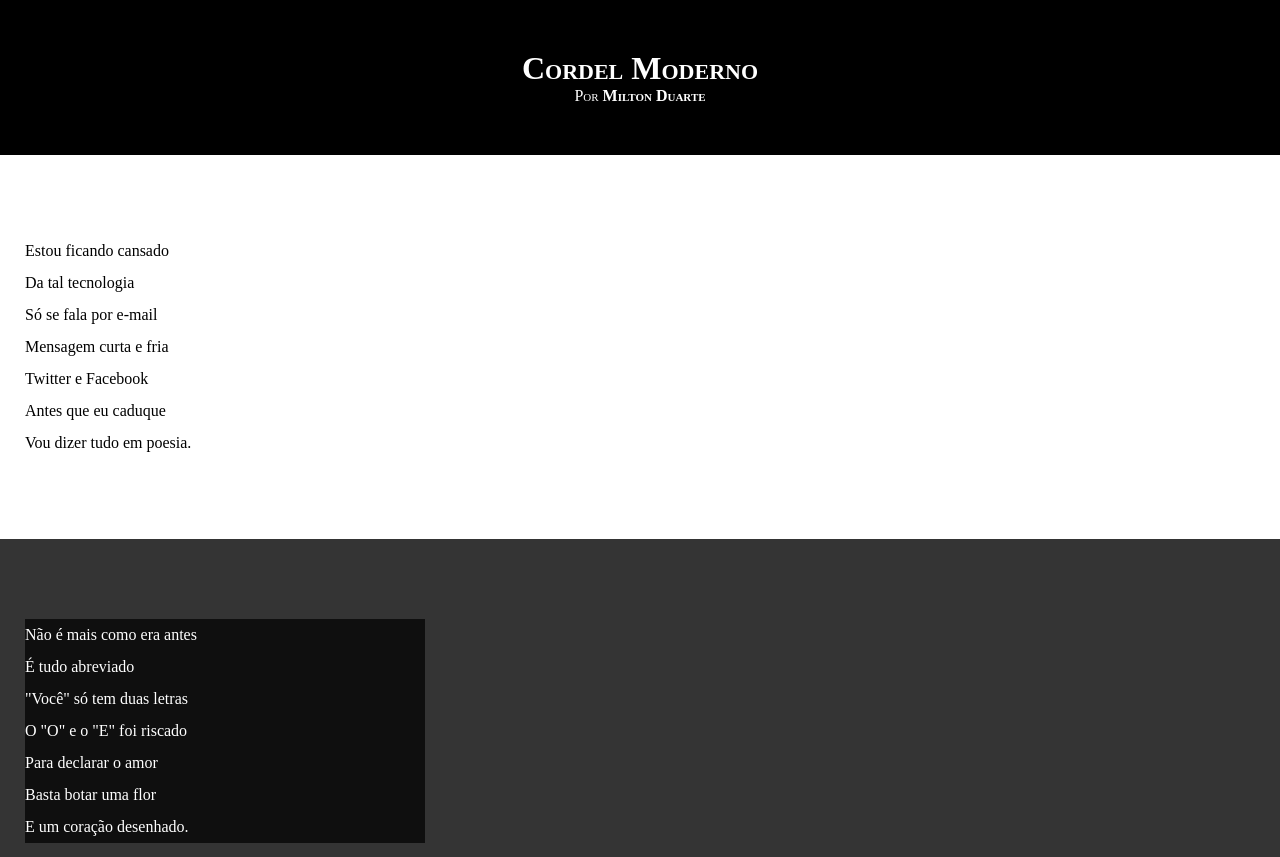
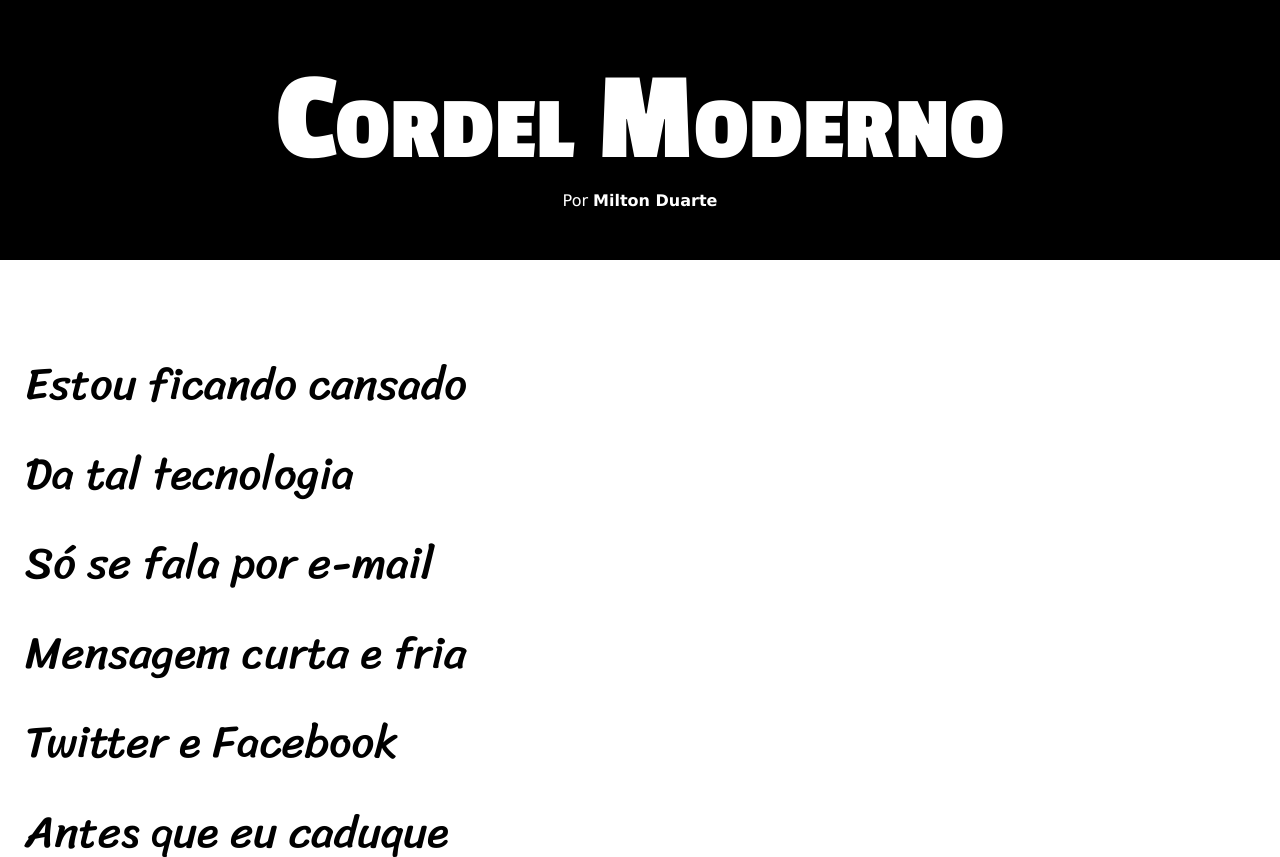
Before and after one commit to RaphaelDavila-dev/html-css, a plain HTML site: page desafios/desafio 012/index.html in a window 1280 px wide. Shown: the top 857 px of the page. Drawn offline with Linux system fonts and the light colour scheme.

Commit message:
atualizai o desafio 12

```diff
--- a/desafios/desafio 012/estilos/style.css
+++ b/desafios/desafio 012/estilos/style.css
@@ -1,11 +1,23 @@
+@import url('https://fonts.googleapis.com/css2?family=Passion+One:wght@400;700;900&display=swap');
+
+@import url('https://fonts.googleapis.com/css2?family=Sriracha&display=swap');
+
+:root{
+ --font1: Verdana, Geneva, Tahoma, sans-serif;
+ --font2: "Passion One", sans-serif;
+ --font3: "Sriracha", cursive;
+}
+
 *{
     padding: 0px;
     margin: 0px;
+    font-size: 1em;
 }
 
 html, body{
     min-height: 100vh;
     background-color: darkgray;
+    font-family: var(--font1);
 }
 
 header{
@@ -14,9 +26,11 @@ header{
     background-color: black;
 }
 
-header{
+header > h1{
     padding-top: 50px;
     font-variant: small-caps;
+    font-size: 10vw;
+    font-family: var(--font2);
 }
 
 header > p{
@@ -38,6 +52,8 @@ padding-top: 10vh;
 padding-bottom: 10vh;
 line-height: 2em;
 padding-left: 25px;
+font-family: var(--font3);
+font-size: 3.5vw;
 }
 
 section.normal{
@@ -52,7 +68,8 @@ color: white;
 
 section.imagem > p{
     background-color: rgba(0, 0, 0, 0.712);
-    width: 400px;
+    display: inline-block;
+    padding: 5px;
 }
 footer{
     background-color: black;
```
